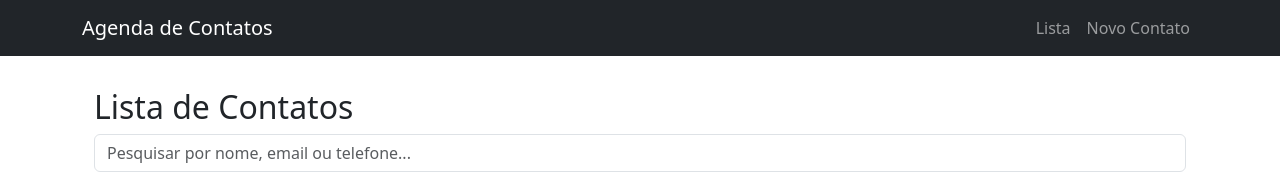
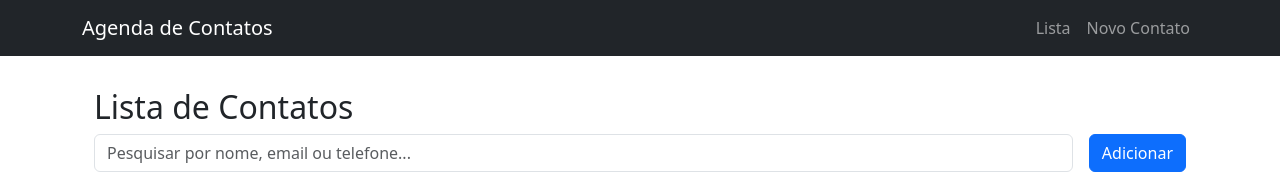
Before and after one commit to tbassis/agenda-angular, an Angular app: page / in a window 1280 px wide. Shown: the top 194 px of the page. Built offline with nearby package versions, Linux system fonts and the light colour scheme; no server answers.

Commit message:
Adição do botão para redirecionar o usuário para a tela de criação de um novo contato

```diff
--- a/src/app/components/contact-list/contact-list.component.html
+++ b/src/app/components/contact-list/contact-list.component.html
@@ -1,7 +1,7 @@
 <div class="container mt-4">
   <h2>Lista de Contatos</h2>
 
-  <div class="mb-4">
+  <div class="d-flex items-center gap-3 mb-4">
     <input
       type="text"
       class="form-control"
@@ -9,8 +9,8 @@
       [(ngModel)]="searchTerm"
       (input)="applyFilter()"
     >
+    <a routerLink="/add" class="d-inline-flex btn btn-primary">Adicionar</a>
   </div>
-  <!-- <a routerLink="/add" class="btn btn-primary mb-3">Novo Contato</a> -->
 
   <div *ngIf="loading" class="text-center">
     <div class="spinner-border text-primary" role="status">
```
